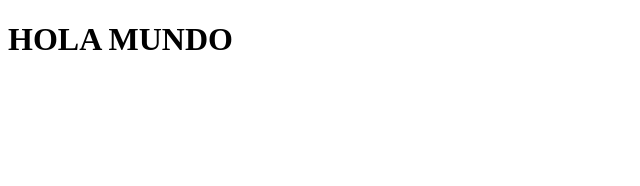
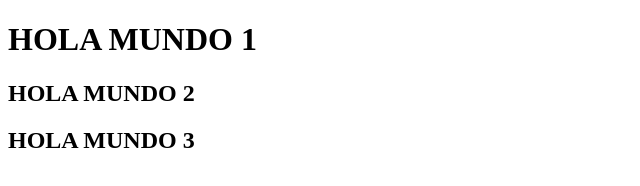
Before and after one commit to RobertMoralesO/prueba_git2022_1, a plain HTML site: page index.html in a window 1280 px wide. Shown: the whole page, without its empty margins (0-640 px from the left). Drawn offline with Linux system fonts and the light colour scheme.

Commit message:
Commit 3

```diff
--- a/index.html
+++ b/index.html
@@ -8,7 +8,11 @@
 </head>
 <body>
     <div>
-        <H1>HOLA MUNDO</H1>
+        <H1>HOLA MUNDO 1</H1>
+        <H2>HOLA MUNDO 2</H2>
+        <H2>HOLA MUNDO 3</H2>
+    </div>
+    </div>
     </div>
 </body>
 </html>
```
